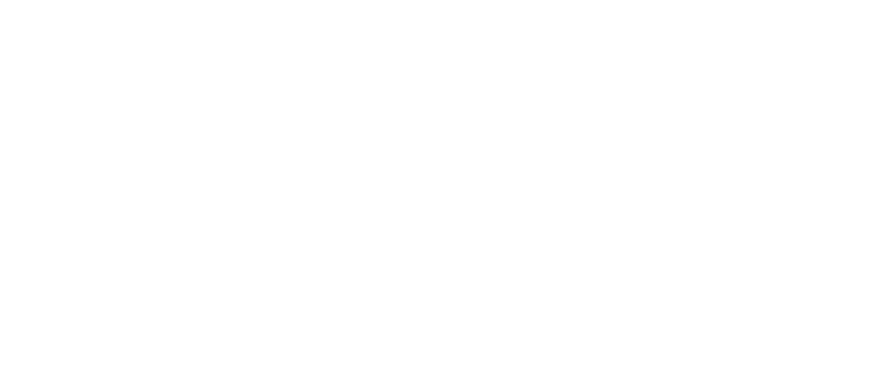
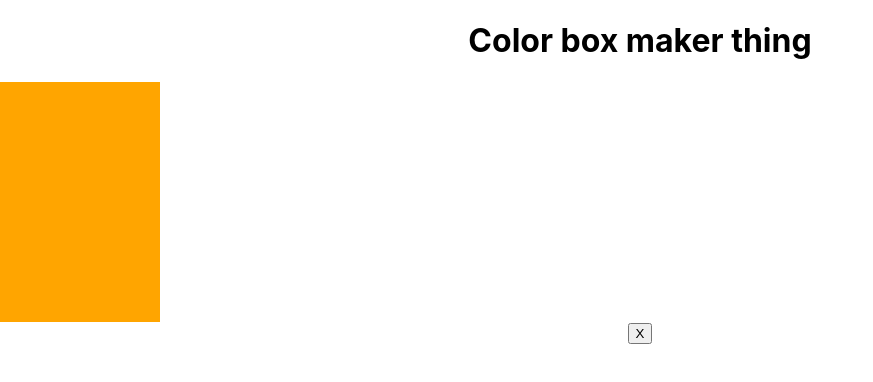
Before and after one commit to SanchitYadav2005/React_js_, a React (Create React App) app in the folder color_box_exercise/: page / in a window 1280 px wide. Shown: the top 382 px of the page, without its empty margins (0-873 px from the left). Built offline with nearby package versions, Linux system fonts and the light colour scheme.

Commit message:
it's displaying the box and now working on the form

```diff
--- a/color_box_exercise/src/App.js
+++ b/color_box_exercise/src/App.js
@@ -1,10 +1,10 @@
-
+import BoxList from './Boxlist';
 import './App.css';
 
 function App() {
   return (
     <div className="App">
-
+      <BoxList/>
     </div>
   );
 }
--- a/color_box_exercise/src/Box.js
+++ b/color_box_exercise/src/Box.js
@@ -0,0 +1,20 @@
+import React, {Component} from "react";
+
+class Box extends Component{
+    render(){
+        return(
+            <div>
+                <div
+                    style={{
+                        height: `${this.props.height}em`,
+                        width: `${this.props.width}em`,
+                        backgroundColor: this.props.color
+                    }}
+                />
+                <button>X</button>
+            </div>
+        )
+    }
+}
+
+export default Box;
--- a/color_box_exercise/src/Boxlist.js
+++ b/color_box_exercise/src/Boxlist.js
@@ -0,0 +1,24 @@
+import React, {Component} from 'react';
+import Box from './Box';
+
+class Boxlist extends Component{
+    constructor(props){
+        super(props);
+        this.state ={
+            boxes: [{width: 10, height: 15, color: "orange"}]
+        }
+    }
+    render(){
+        const boxes = this.state.boxes.map(box => (
+            <Box width={box.width} height={box.height} color={box.color}/>
+        ))
+        return(
+            <div>
+                <h1>Color box maker thing</h1>
+                {boxes}
+            </div>
+        )
+    }
+}
+
+export default Boxlist;
```
